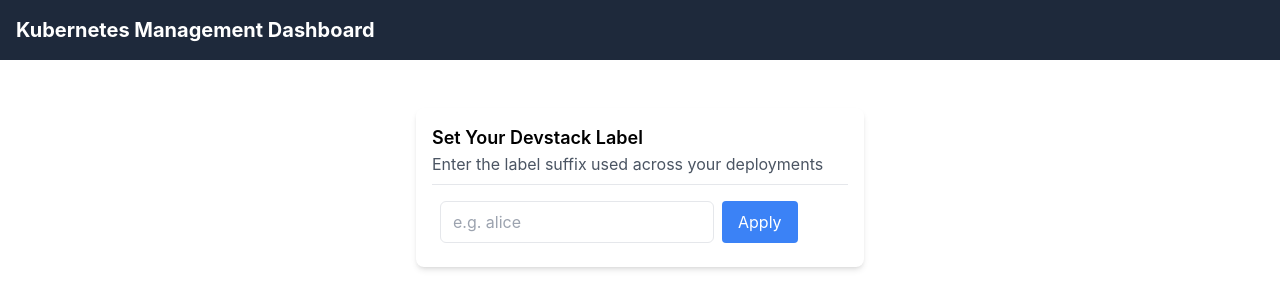
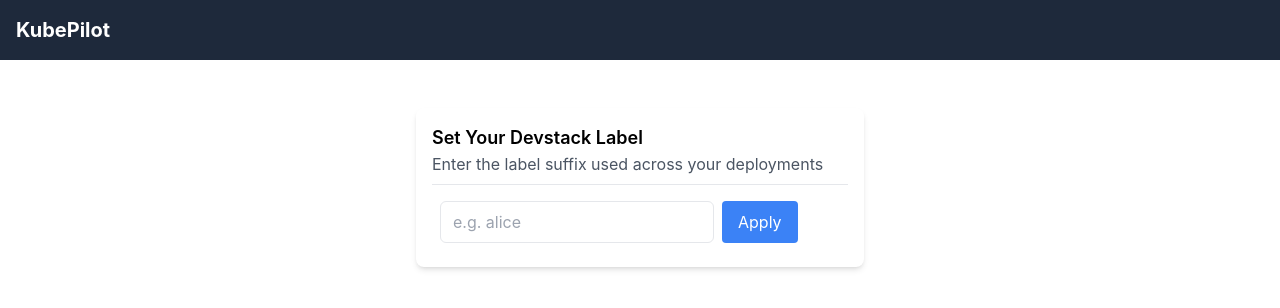
Before and after one commit to vatzmehta/KubePilot, a React (Create React App) app: page / in a window 1280 px wide. Shown: the top 308 px of the page. Built offline with nearby package versions, Linux system fonts and the light colour scheme.

Commit message:
changes heading

```diff
--- a/src/App.js
+++ b/src/App.js
@@ -450,7 +450,7 @@
       {/* Header */}
       <header className="bg-slate-800 text-white p-4">
         <div className="flex justify-between items-center">
-          <h1 className="text-xl font-bold">Kubernetes Management Dashboard</h1>
+          <h1 className="text-xl font-bold">KubePilot</h1>
 
           {isLabelSet && (
             <div className="flex items-center space-x-4">
```
